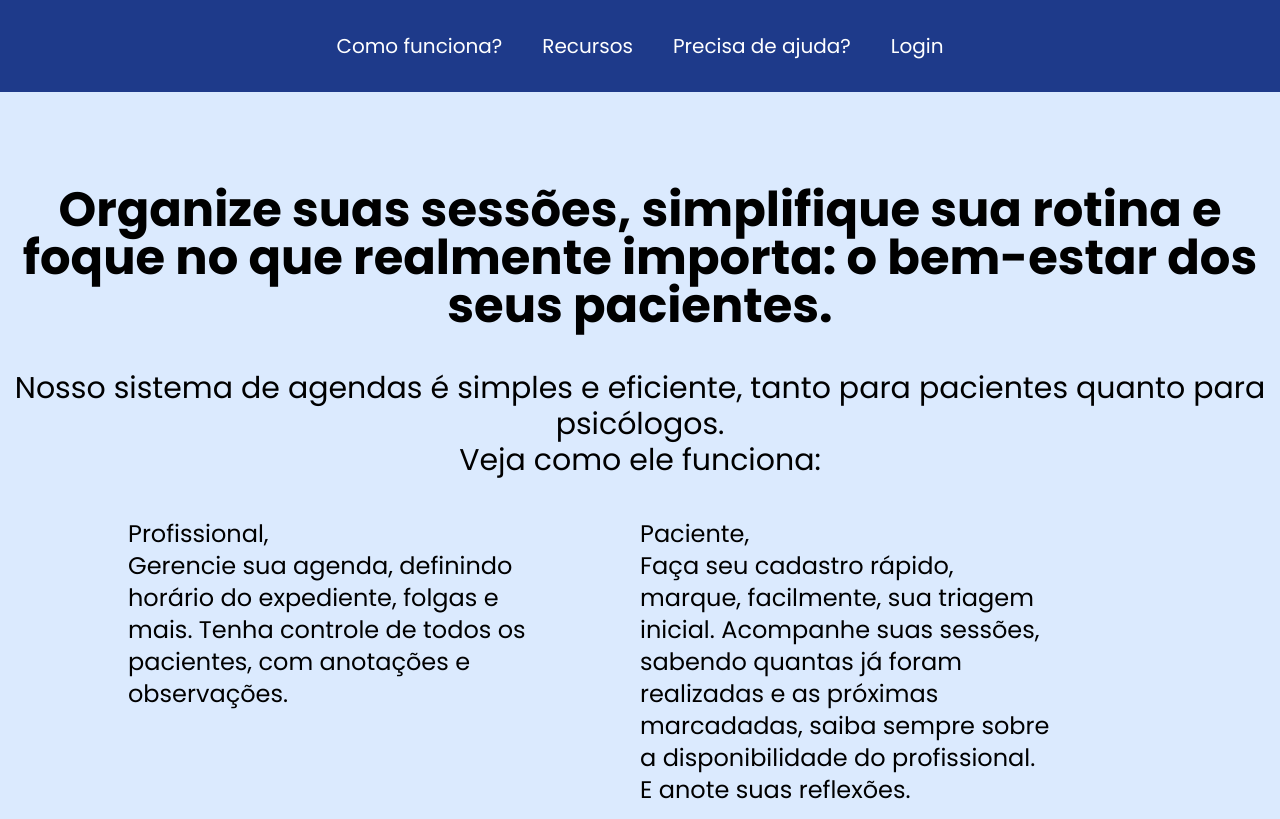
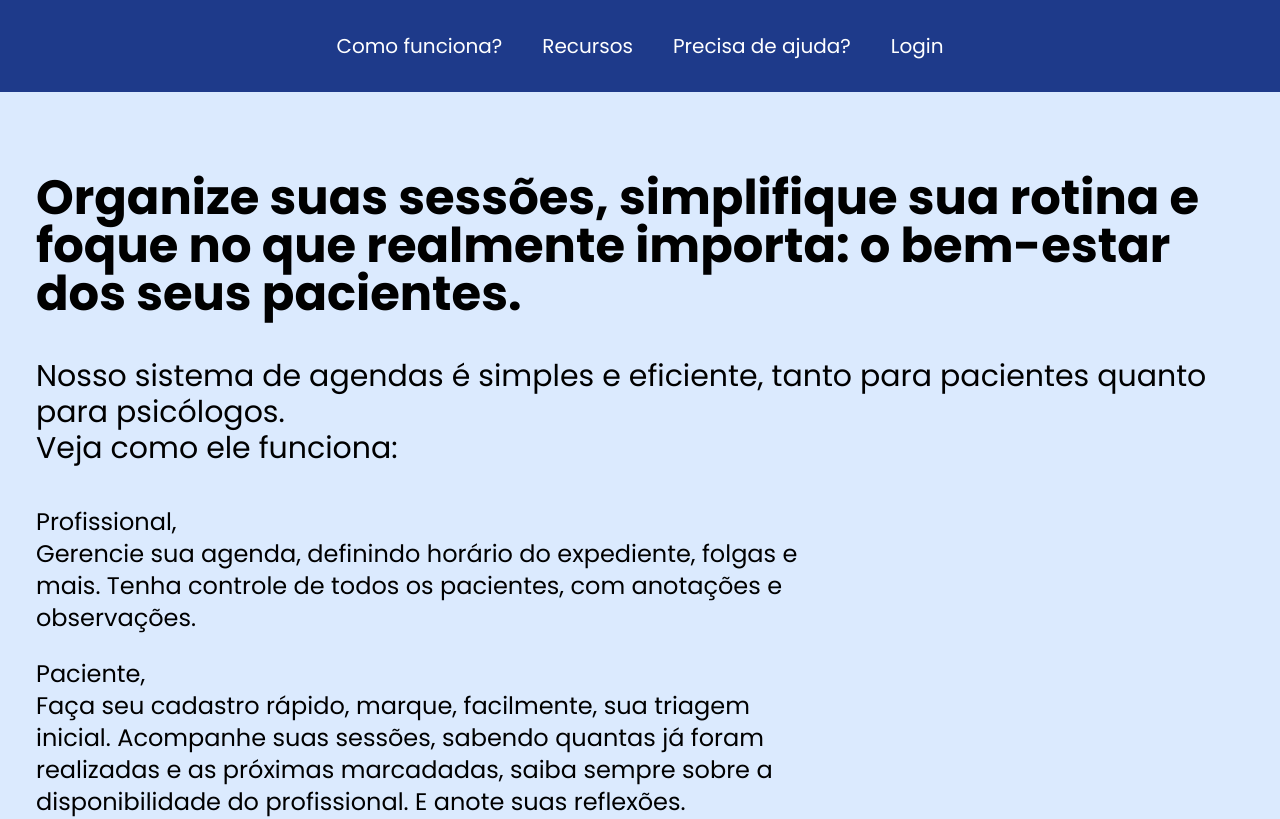
Before and after one commit to PedrooMURILO/agendamente-front-project, a React (Vite) app: page / in a window 1280 px wide. Shown: the top 819 px of the page. Built offline with nearby package versions, Linux system fonts and the light colour scheme.

Commit message:
Updates and bugs fixed in the howWork section

```diff
--- a/src/components/home/HowWork.jsx
+++ b/src/components/home/HowWork.jsx
@@ -4,18 +4,18 @@ function HowWork() {
       id="howWork"
       className="my-5 md:my-0 md:h-screen flex justify-center items-center bg-blue-100"
     >
-      <div>
-        <h1 className="md:text-center w-full mt-2 mb-4 font-bold text-5xl">
+      <div className="p-9">
+        <h1 className="mt-2 mb-4 font-bold text-5xl">
           Organize suas sessões, simplifique sua rotina e foque no que realmente
           importa: o bem-estar dos seus pacientes.
         </h1>
 
-        <h1 className="md:text-center w-full mt-10 mb-10 text-3xl">
+        <h1 className="mt-10 mb-10 text-3xl">
           Nosso sistema de agendas é simples e eficiente, tanto para pacientes
           quanto para psicólogos. <br /> Veja como ele funciona:
         </h1>
 
-        <div className="md:grid md:grid-cols-2 md:w-4/5 m-auto text-2xl space-y-4 md:space-y-0">
+        <div className="md:w-4/5 text-2xl space-y-6">
           <div className="w-4/5">
             <h1>Profissional,</h1>
             <p>
```
